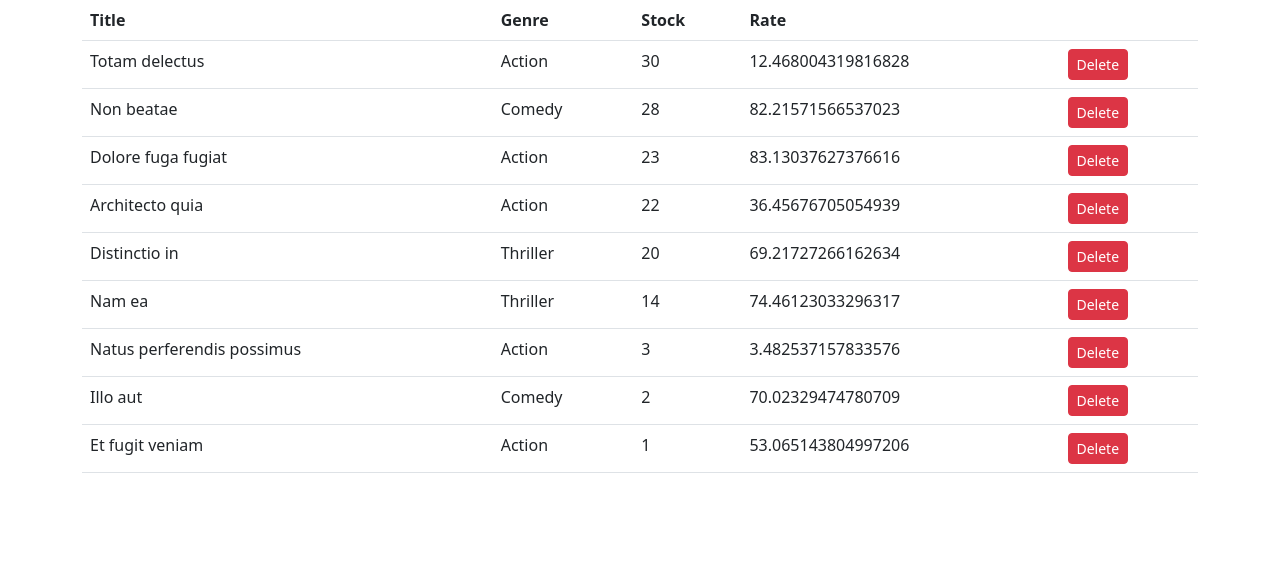
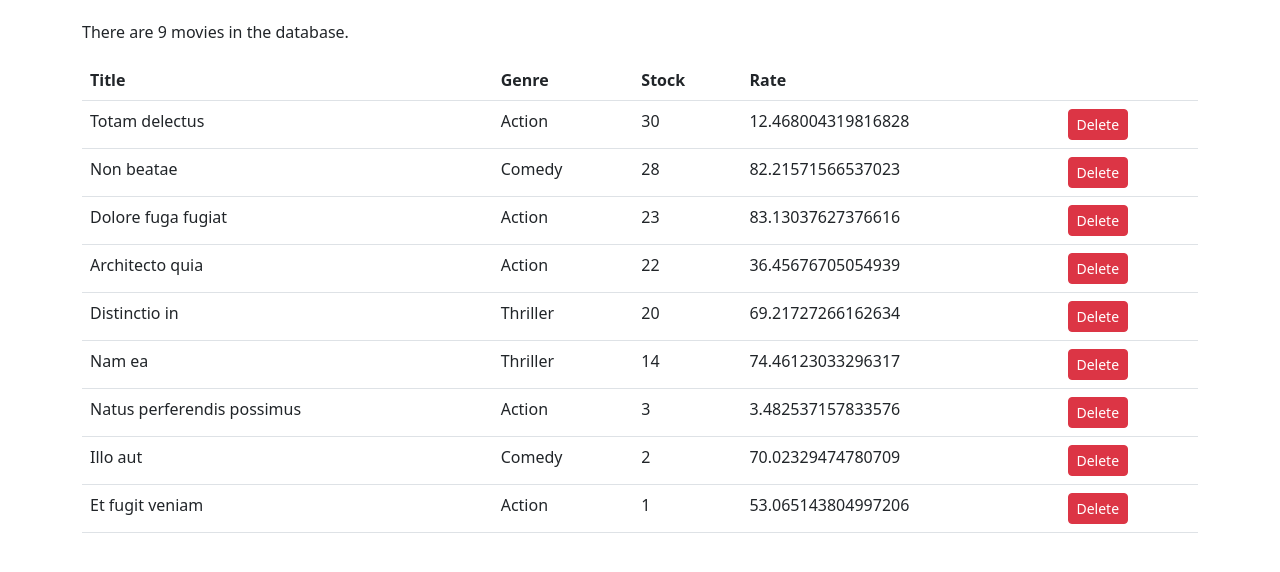
Before and after one commit to Nil20/Vidly, a React (Create React App) app: page / in a window 1280 px wide. Shown: the top 572 px of the page. Built offline with nearby package versions, Linux system fonts and the light colour scheme.

Commit message:
conditional rendering and padding added

```diff
--- a/src/components/movies.jsx
+++ b/src/components/movies.jsx
@@ -7,12 +7,18 @@
   };
 
   handleDelete = (movie) => {
-    const movies = this.state.movies.filter((m) => m !== movie);
+    const movies = this.state.movies.filter((m) => m._id !== movie._id);
     this.setState({ movies });
   };
 
   render() {
+    const { length: count } = this.state.movies;
+
+    if (count === 0) return <p>There are no movies</p>;
+
     return (
+      <React.Fragment>
+        <p>There are {count} movies in the database.</p>
         <table className="table">
           <thead>
             <tr>
@@ -31,12 +37,18 @@
                 <td>{movie.numberInStock}</td>
                 <td>{movie.dailyRentalRate}</td>
                 <td>
-                <button onClick={() => this.handleDelete(movie)} className="btn btn-danger btn-sm">Delete</button>
+                  <button
+                    onClick={() => this.handleDelete(movie)}
+                    className="btn btn-danger btn-sm"
+                  >
+                    Delete
+                  </button>
                 </td>
               </tr>
             ))}
           </tbody>
         </table>
+      </React.Fragment>
     );
   }
 }
--- a/src/index.css
+++ b/src/index.css
@@ -5,6 +5,7 @@
     sans-serif;
   -webkit-font-smoothing: antialiased;
   -moz-osx-font-smoothing: grayscale;
+  padding: 20px 0 0 0;
 }
 
 code {
```
Lines whose indentation alone changed are shown as unchanged.
